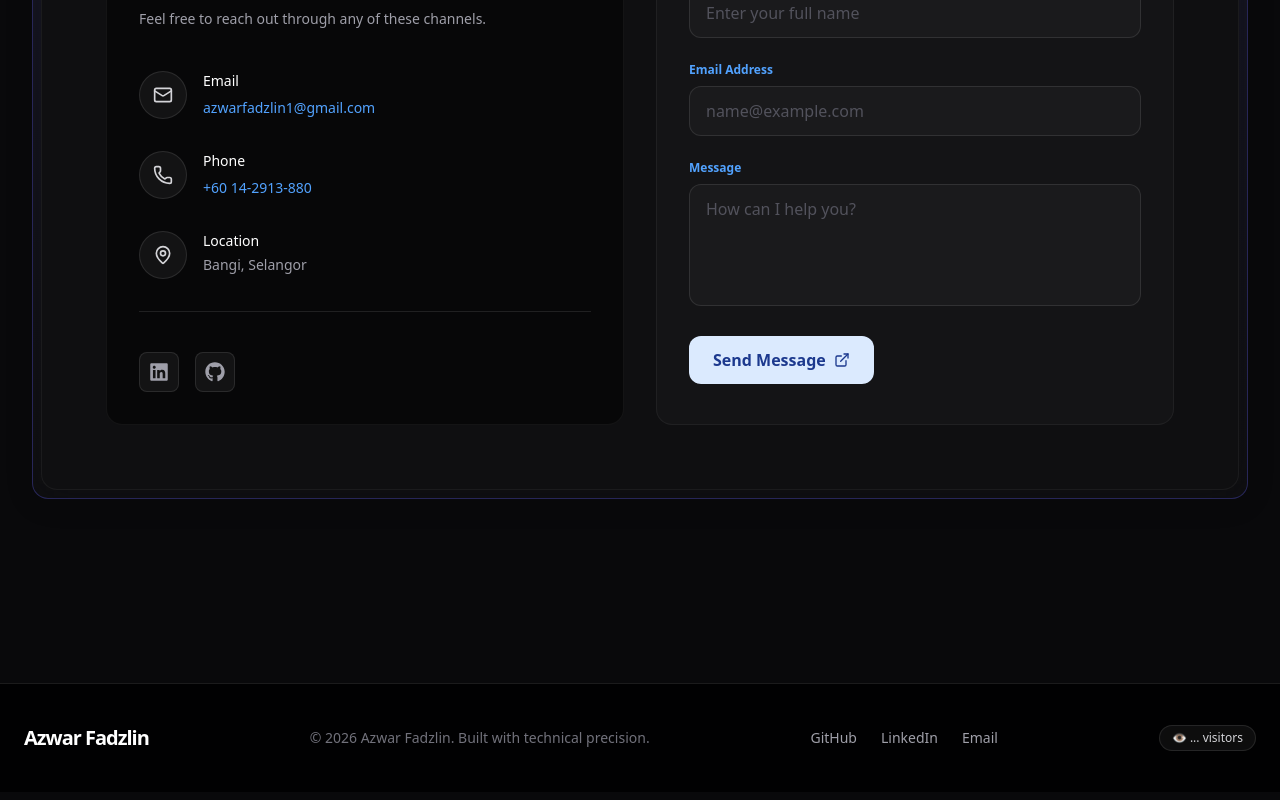
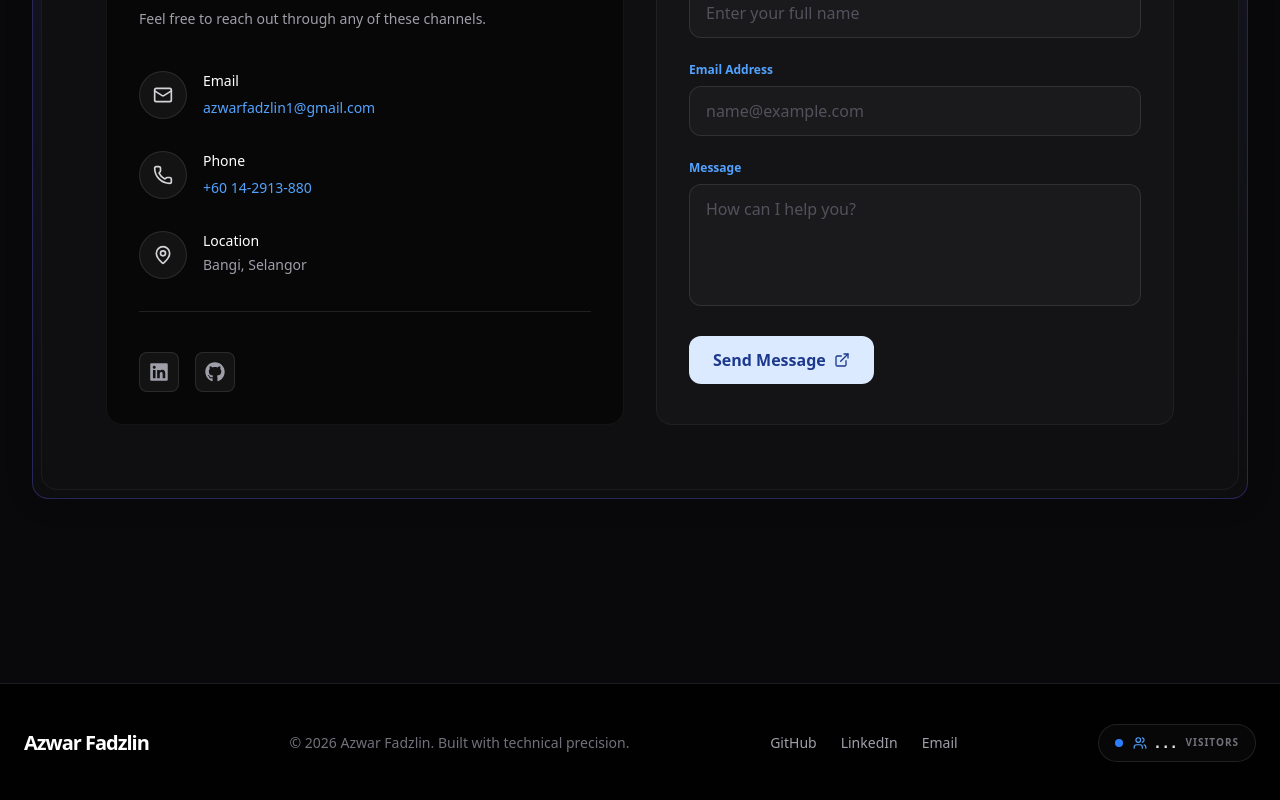
Before and after one commit to azwarfadzlin1/my-portfolio, a Next.js app: page / in a window 1280 px wide. Shown: the part 7315-8115 px from the top of the page. Built offline with nearby package versions, Linux system fonts and the light colour scheme; no server answers.

Commit message:
New Face for the Counter

```diff
--- a/components/VisitorCounter.tsx
+++ b/components/VisitorCounter.tsx
@@ -1,6 +1,7 @@
 "use client";
 
 import { useEffect, useState } from "react";
+import { Users } from "lucide-react";
 
 export default function VisitorCounter() {
   const [count, setCount] = useState<number | null>(null);
@@ -29,8 +30,29 @@ export default function VisitorCounter() {
   }, []);
 
   return (
-    <div className="glass-chip">
-      👁 {count ?? "..."} visitors
+    <div className="relative group cursor-default">
+      {/* Subtle animated glowing backdrop */}
+      <div className="absolute -inset-0.5 bg-gradient-to-r from-blue-500/50 to-indigo-500/50 rounded-full blur-[8px] opacity-0 group-hover:opacity-100 transition-opacity duration-500"></div>
+
+      {/* Badge Content */}
+      <div className="relative flex items-center gap-2.5 px-4 py-2 bg-[#09090b]/80 backdrop-blur-md border border-white/10 rounded-full shadow-[0_0_15px_rgba(0,0,0,0.5)] transition-all duration-300 group-hover:bg-[#09090b] group-hover:border-white/20">
+
+        {/* Pulsing indicator */}
+        <span className="relative flex h-2 w-2">
+          <span className="animate-ping absolute inline-flex h-full w-full rounded-full bg-blue-400 opacity-75"></span>
+          <span className="relative inline-flex rounded-full h-2 w-2 bg-blue-500"></span>
+        </span>
+
+        <div className="flex items-center gap-1.5">
+          <Users className="w-3.5 h-3.5 text-blue-400" />
+          <span className="font-mono text-sm font-bold text-zinc-200 tracking-tight">
+            {count ?? "..."}
+          </span>
+          <span className="text-[10px] uppercase font-bold tracking-widest text-zinc-500 ml-0.5">
+            Visitors
+          </span>
+        </div>
+      </div>
     </div>
   );
 }
```
